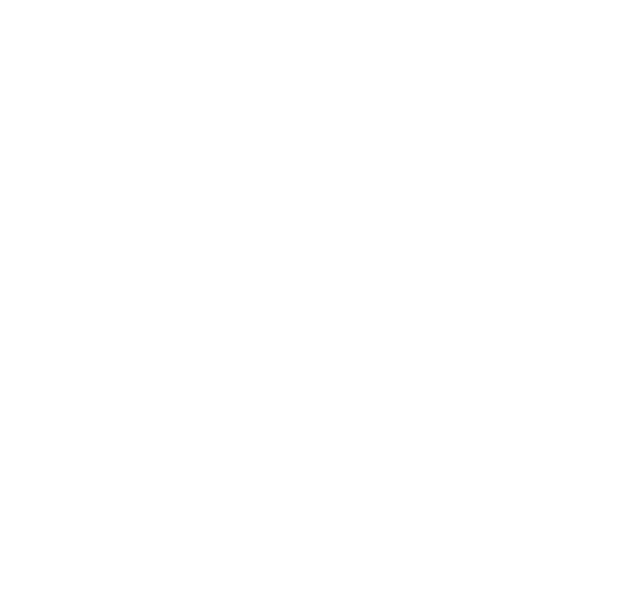
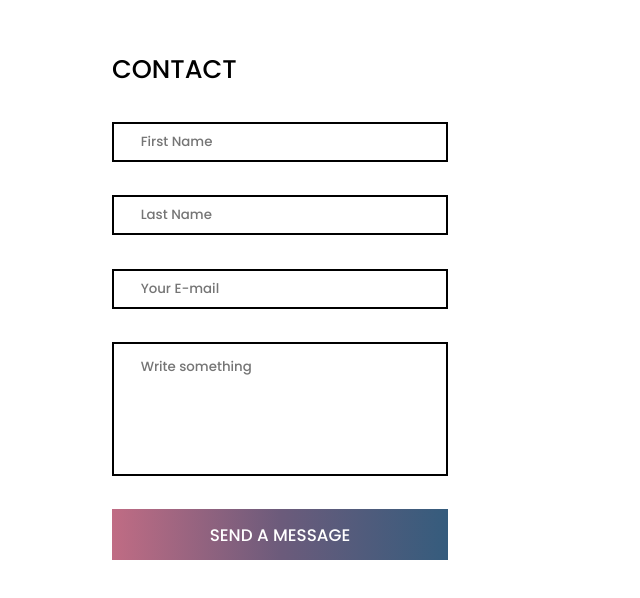
Before and after one commit to Airtribunal/AIrtribunal-E-commerce, a React (Create React App) app: page / in a window 1280 px wide. Shown: the part 780-1378 px from the top of the page, without its empty margins (0-640 px from the left). Before the commit the page ends 800 px from the top, so only its background shows below. Built offline with nearby package versions, Linux system fonts and the light colour scheme.

Commit message:
contact-form

```diff
--- a/src/App.css
+++ b/src/App.css
@@ -190,13 +190,16 @@
 
 
 /* Homepage */
+.homepage {
+  padding: 0 30px;
+}
+
 .home-content {
   display: flex;
   flex-direction: column;
   width: 100%;
   max-width: 8in;
   margin-top: 15%;
-  padding: 0 30px;
 }
 
 .home-title {
@@ -210,9 +213,56 @@
   font-size: 1.2rem;
 }
 
+/* Contact */
+.contact {
+  padding-top: 18em;
+}
 
+.contact-title {
+  font-size: 1.6rem;
+  text-transform: uppercase;
+  font-weight: normal;
+}
 
+.contact-part:nth-child(1) {
+  display: flex;
+  flex-direction: column;
+  justify-content: center;
+}
 
+.contact-form {
+  margin-top: 1em;
+  display: flex;
+  flex-direction: column;
+}
+
+.input {
+  border: 2px solid #000;
+  padding-left: 2em;
+  max-width: 3.5in;
+  height: 3em;
+  margin: 1.25em 0;
+}
+
+.input:nth-child(4) {
+  padding-top: 1.75em;
+  padding-bottom: 8em;
+}
+
+.contact-button {
+  max-width: 3.5in;
+  height: 3em;
+  background: #355C7D;
+  background: -webkit-linear-gradient(to right, #C06C84, #6C5B7B, #355C7D);
+  background: linear-gradient(to right, #C06C84, #6C5B7B, #355C7D);
+  border: 0;
+  color: #fff;
+  margin-top: 1em;
+  cursor: pointer;
+  font-size: 1.05rem;
+  font-weight: light;
+  text-transform: uppercase;
+}
 
 
 
@@ -267,7 +317,7 @@
     width: 0;
   }
 
-  .bars{
+  .bars {
     display: block;
     margin-right: 1em;
     cursor: pointer;
@@ -275,12 +325,12 @@
 }
 
 /* 390PX */
- @media (max-width: 380) {
+@media (max-width: 380) {
   .products {
     grid-template-columns: repeat(auto-fit, minmax(220px, 1fr));
   }
 
-  .product-img{
+  .product-img {
     max-width: 100px;
   }
- }
+}
--- a/src/components/Contact.jsx
+++ b/src/components/Contact.jsx
@@ -1,10 +1,52 @@
 import React from 'react';
 
 const Contact = () => {
+    const handleSubmit = (event) => {
+        event.preventDefault()
+        console.log("opa dide");
+    }
+
     return (
-        <section className="contact">
+        <section id='contact' className="contact">
             <div className="container">
-                <h1>f</h1>
+                <div className="contact-content">
+                    <div className="contact-part">
+                        <h1 className="contact-title">Contact</h1>
+                        <form onSubmit={handleSubmit} className="contact-form">
+                            <input
+                                type="text"
+                                className="input"
+                                placeholder ="First Name"
+                            />
+                            <input
+                                type="text"
+                                className="input"
+                                placeholder="Last Name"
+                            />
+                            <input
+                                type="text"
+                                className="input"
+                                placeholder="Your E-mail"
+                            />
+                            <input
+                                type="text"
+                                className="input"
+                                placeholder="Write something"
+                            />
+                            <button className='contact-button'>Send a Message</button>
+                        </form>
+                        <br />
+                        <br />
+                        <br />
+                        <br />
+                        <br />
+                        <br />
+                        <br />
+                    </div>
+                    <div className="contact-part">
+
+                    </div>
+                </div>
             </div>
         </section>
     );
--- a/src/components/Navbar.jsx
+++ b/src/components/Navbar.jsx
@@ -16,7 +16,7 @@
                     <div className={isActive ? "nav-links active" : "nav-links"}>
                         <Link to="/" className="nav-link" onClick={() => window.location.replace("#")}>home</Link>
                         <Link to="/products" className="nav-link">products</Link>
-                        <Link to="/" className="nav-link">contact</Link>
+                        <Link to="/" onClick={() => window.location.replace("#contact")} className="nav-link">contact</Link>
                         <Link to="/cart" className="nav-link"><img id="cart-nav" src="/images/bag-gradient.png" alt="" className="cart-icon nav-cart" /></Link>
                     </div>
 
```
Also changed, not shown: public/index.html (line endings or trailing spaces).
